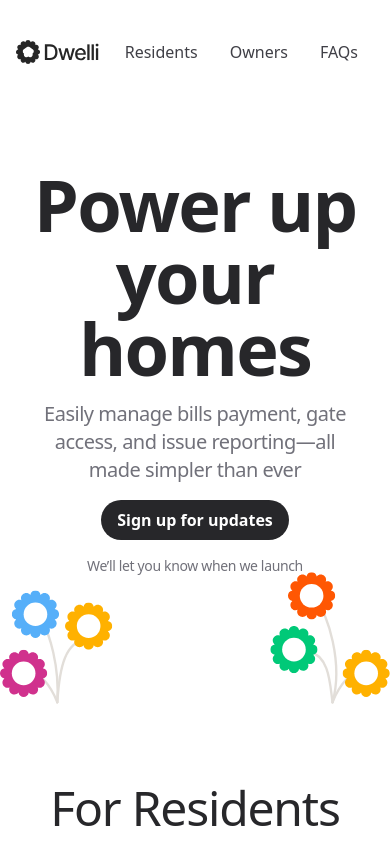
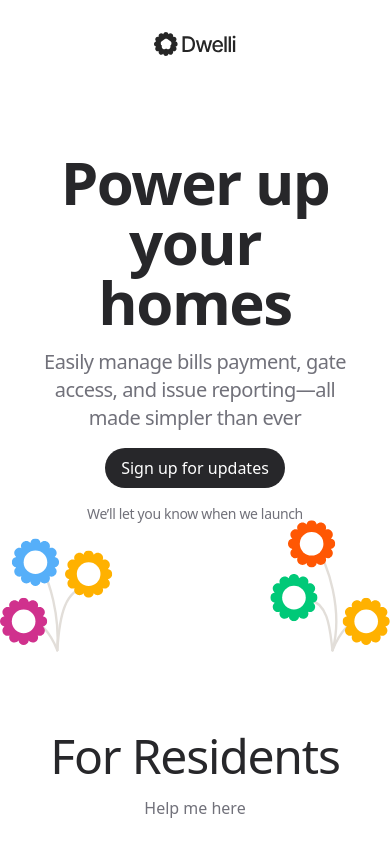
Before and after one commit to TheDwelliProject/landing, a Next.js app: page / in a window 390 px wide. Shown: the top 844 px of the page. Built offline with nearby package versions, Linux system fonts and the light colour scheme.

Commit message:
Hid NavBar on mobile. Fixed typo in site description

```diff
--- a/src/app/components/HeroSection.tsx
+++ b/src/app/components/HeroSection.tsx
@@ -5,7 +5,7 @@ export default function HeroSection() {
     <div className="flex w-full flex-col items-center pt-16 pb-36 px-8 bg-[url(/images/hero_bg.svg)] bg-contain bg-no-repeat bg-[center_bottom_1rem]">
       <div className="flex flex-col items-center gap-4 text-center sm:w-1/3">
 
-        <h1 className="text-7xl font-semibold tracking-tight text-zinc-800">
+        <h1 className="text-6xl sm:text-7xl font-semibold tracking-tight text-zinc-800">
           Power up your homes
         </h1>
         <p className="tracking-tight text-xl text-zinc-500">
--- a/src/app/components/LinkButton.tsx
+++ b/src/app/components/LinkButton.tsx
@@ -6,7 +6,7 @@ interface LinkButtonProps {
 
 export default function LinkButton({ text, url }: LinkButtonProps) {
   return (
-    <a href={url} className="rounded-full font-semibold bg-zinc-800 hover:bg-zinc-950 px-4 py-2 text-white">
+    <a href={url} className="rounded-full bg-zinc-800 hover:bg-zinc-950 px-4 py-2 text-white">
       {text}
     </a>
   );
--- a/src/app/components/NavBar.tsx
+++ b/src/app/components/NavBar.tsx
@@ -2,7 +2,7 @@
 import Image from "next/image";
 export default function NavBar() {
   return (
-    <nav className="flex w-full items-center justify-between px-4 py-8 text-zinc-700">
+    <nav className="flex w-full items-center justify-around sm:justify-between px-4 py-8 text-zinc-700">
       <a href="#" className="h-6">
         <Image
           src="/images/dwelli_logo.svg"
@@ -12,7 +12,7 @@ export default function NavBar() {
           alt=""
         />
       </a>
-      <div className="flex">
+      <div className="sm:flex hidden">
         <a
           href="#residents"
           className="rounded-full px-4 py-2 hover:bg-zinc-900 hover:text-white"
--- a/src/app/layout.tsx
+++ b/src/app/layout.tsx
@@ -4,7 +4,7 @@ import "./globals.css";
 
 
 export const metadata: Metadata = {
-  title: "Dwell Home",
+  title: "Dwelli Home",
   description: "The best way to manage your home",
 };
 
```
Also changed, not shown: 1 other file (tests, documents, lock files or other folders).
